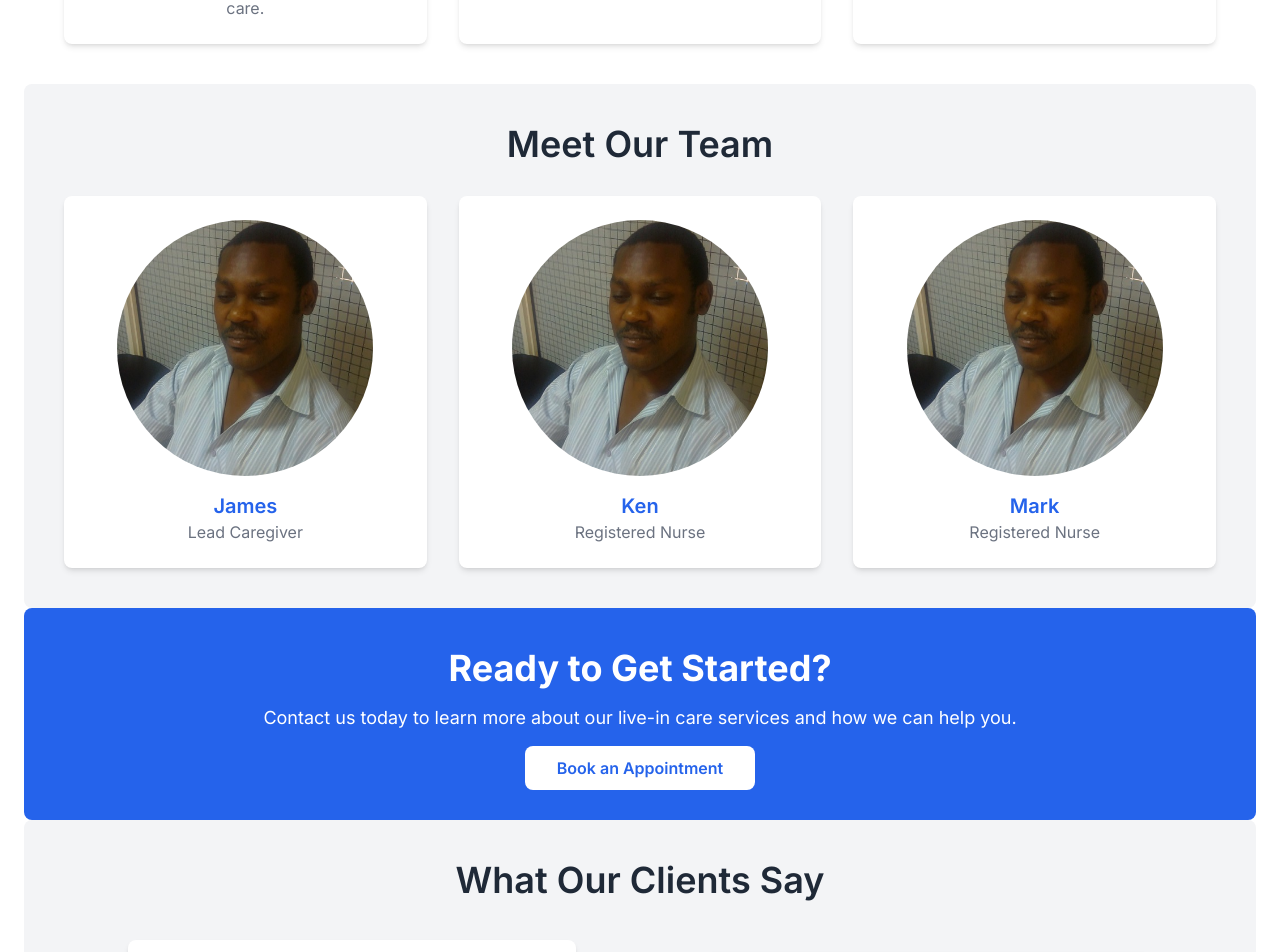
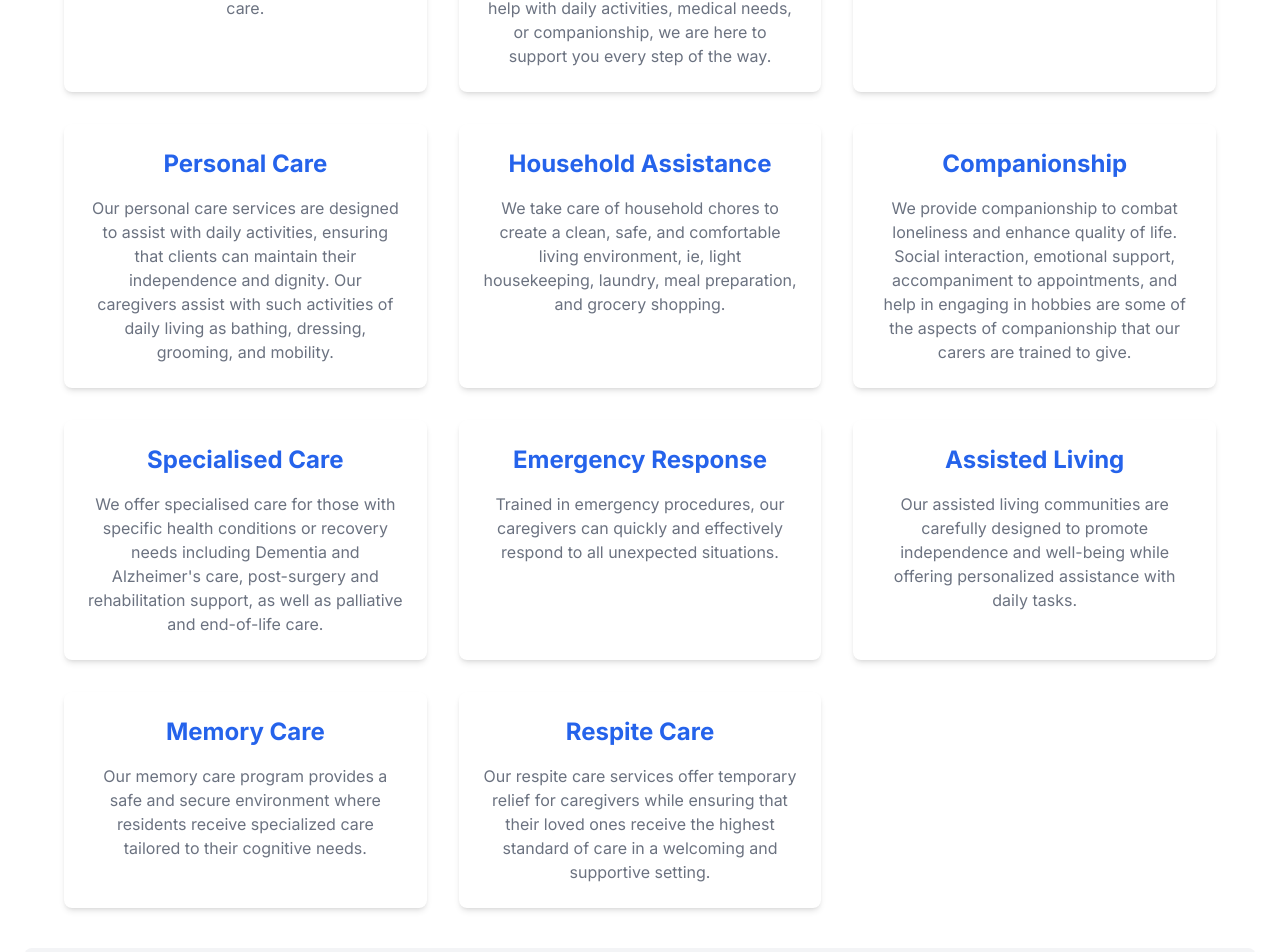
Before and after one commit to JeiKiarie/superbcare-v3, a Next.js app: page / in a window 1280 px wide. Shown: the part 5256-6208 px from the top of the page. Built offline with nearby package versions, Linux system fonts and the light colour scheme.

Commit message:
added articles

```diff
--- a/app/page.js
+++ b/app/page.js
@@ -82,11 +82,13 @@ export default function Home() {
 						animate={{ opacity: 1, scale: 1 }}
 						transition={{ delay: 0.5, duration: 0.5 }}>
 						<h3 className="text-2xl font-bold text-blue-600 mb-4">
-							24/7 Availability
+							24/7 Care & Support
 						</h3>
 						<p className="text-gray-500">
-							We offer round-the-clock care and support, ensuring that your
-							loved ones are always looked after.
+							Our dedicated caregivers provide round-the-clock assistance,
+							ensuring safety and comfort at all times. Whether it is help with
+							daily activities, medical needs, or companionship, we are here to
+							support you every step of the way.
 						</p>
 					</motion.div>
 
@@ -101,6 +103,120 @@ export default function Home() {
 						<p className="text-gray-500">
 							We create personalized care plans tailored to the individual needs
 							and preferences of your loved ones.
+						</p>
+					</motion.div>
+					<motion.div
+						className="bg-white p-6 rounded-lg shadow-md text-center"
+						initial={{ opacity: 0, scale: 0.8 }}
+						animate={{ opacity: 1, scale: 1 }}
+						transition={{ delay: 0.7, duration: 0.5 }}>
+						<h3 className="text-2xl font-bold text-blue-600 mb-4">
+							Personal Care
+						</h3>
+						<p className="text-gray-500">
+							Our personal care services are designed to assist with daily
+							activities, ensuring that clients can maintain their independence
+							and dignity. Our caregivers assist with such activities of daily
+							living as bathing, dressing, grooming, and mobility.
+						</p>
+					</motion.div>
+					<motion.div
+						className="bg-white p-6 rounded-lg shadow-md text-center"
+						initial={{ opacity: 0, scale: 0.8 }}
+						animate={{ opacity: 1, scale: 1 }}
+						transition={{ delay: 0.7, duration: 0.5 }}>
+						<h3 className="text-2xl font-bold text-blue-600 mb-4">
+							Household Assistance
+						</h3>
+						<p className="text-gray-500">
+							We take care of household chores to create a clean, safe, and
+							comfortable living environment, ie, light housekeeping, laundry,
+							meal preparation, and grocery shopping.
+						</p>
+					</motion.div>
+					<motion.div
+						className="bg-white p-6 rounded-lg shadow-md text-center"
+						initial={{ opacity: 0, scale: 0.8 }}
+						animate={{ opacity: 1, scale: 1 }}
+						transition={{ delay: 0.7, duration: 0.5 }}>
+						<h3 className="text-2xl font-bold text-blue-600 mb-4">
+							Companionship
+						</h3>
+						<p className="text-gray-500">
+							We provide companionship to combat loneliness and enhance quality
+							of life. Social interaction, emotional support, accompaniment to
+							appointments, and help in engaging in hobbies are some of the
+							aspects of companionship that our carers are trained to give.
+						</p>
+					</motion.div>
+					<motion.div
+						className="bg-white p-6 rounded-lg shadow-md text-center"
+						initial={{ opacity: 0, scale: 0.8 }}
+						animate={{ opacity: 1, scale: 1 }}
+						transition={{ delay: 0.7, duration: 0.5 }}>
+						<h3 className="text-2xl font-bold text-blue-600 mb-4">
+							Specialised Care
+						</h3>
+						<p className="text-gray-500">
+							We offer specialised care for those with specific health
+							conditions or recovery needs including Dementia and
+							Alzheimer&#39;s care, post-surgery and rehabilitation support, as
+							well as palliative and end-of-life care.
+						</p>
+					</motion.div>
+					<motion.div
+						className="bg-white p-6 rounded-lg shadow-md text-center"
+						initial={{ opacity: 0, scale: 0.8 }}
+						animate={{ opacity: 1, scale: 1 }}
+						transition={{ delay: 0.7, duration: 0.5 }}>
+						<h3 className="text-2xl font-bold text-blue-600 mb-4">
+							Emergency Response
+						</h3>
+						<p className="text-gray-500">
+							Trained in emergency procedures, our caregivers can quickly and
+							effectively respond to all unexpected situations.
+						</p>
+					</motion.div>
+					<motion.div
+						className="bg-white p-6 rounded-lg shadow-md text-center"
+						initial={{ opacity: 0, scale: 0.8 }}
+						animate={{ opacity: 1, scale: 1 }}
+						transition={{ delay: 0.7, duration: 0.5 }}>
+						<h3 className="text-2xl font-bold text-blue-600 mb-4">
+							Assisted Living
+						</h3>
+						<p className="text-gray-500">
+							Our assisted living communities are carefully designed to promote
+							independence and well-being while offering personalized assistance
+							with daily tasks.
+						</p>
+					</motion.div>
+					<motion.div
+						className="bg-white p-6 rounded-lg shadow-md text-center"
+						initial={{ opacity: 0, scale: 0.8 }}
+						animate={{ opacity: 1, scale: 1 }}
+						transition={{ delay: 0.7, duration: 0.5 }}>
+						<h3 className="text-2xl font-bold text-blue-600 mb-4">
+							Memory Care
+						</h3>
+						<p className="text-gray-500">
+							Our memory care program provides a safe and secure environment
+							where residents receive specialized care tailored to their
+							cognitive needs.
+						</p>
+					</motion.div>
+					<motion.div
+						className="bg-white p-6 rounded-lg shadow-md text-center"
+						initial={{ opacity: 0, scale: 0.8 }}
+						animate={{ opacity: 1, scale: 1 }}
+						transition={{ delay: 0.7, duration: 0.5 }}>
+						<h3 className="text-2xl font-bold text-blue-600 mb-4">
+							Respite Care
+						</h3>
+						<p className="text-gray-500">
+							Our respite care services offer temporary relief for caregivers
+							while ensuring that their loved ones receive the highest standard
+							of care in a welcoming and supportive setting.
 						</p>
 					</motion.div>
 				</div>
```
